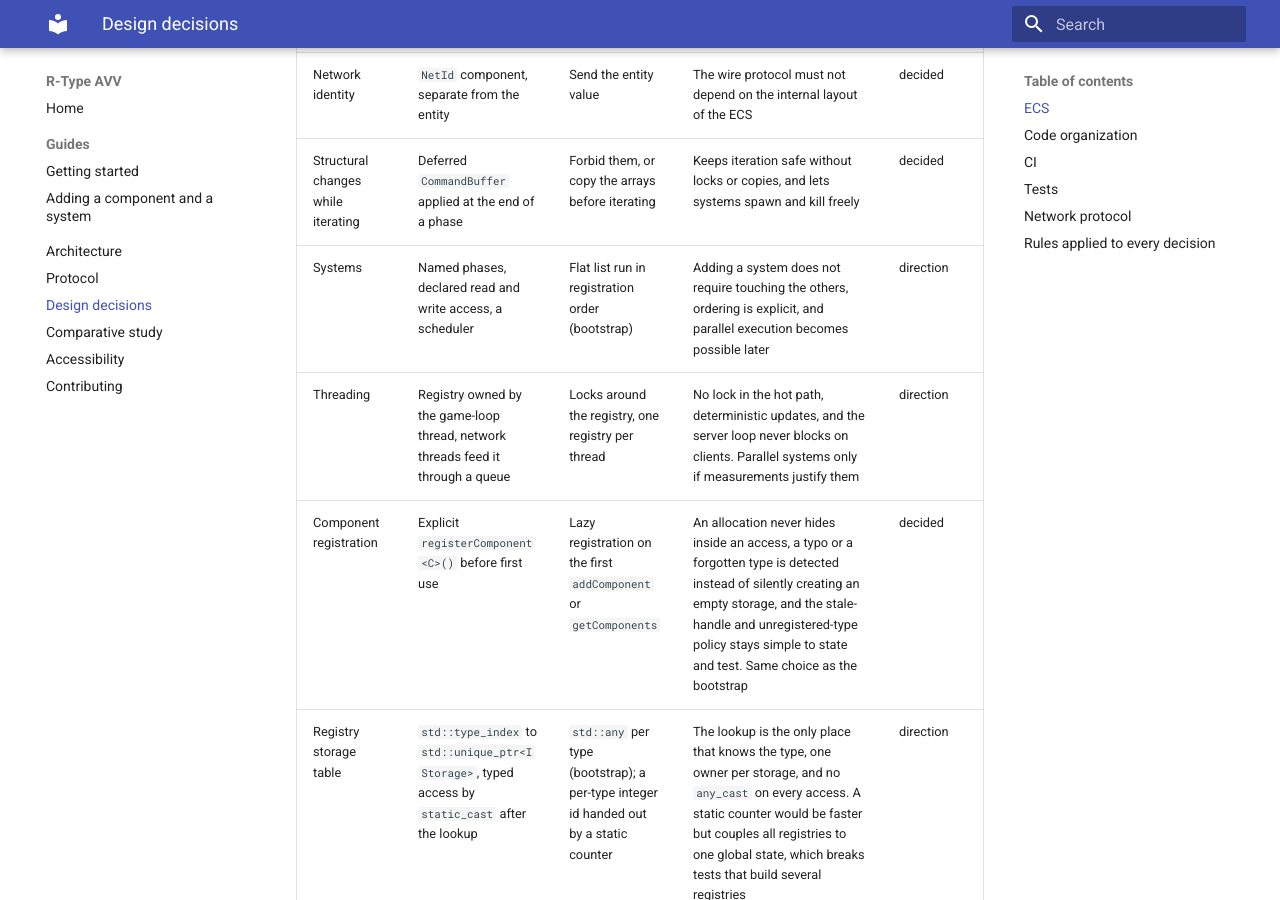
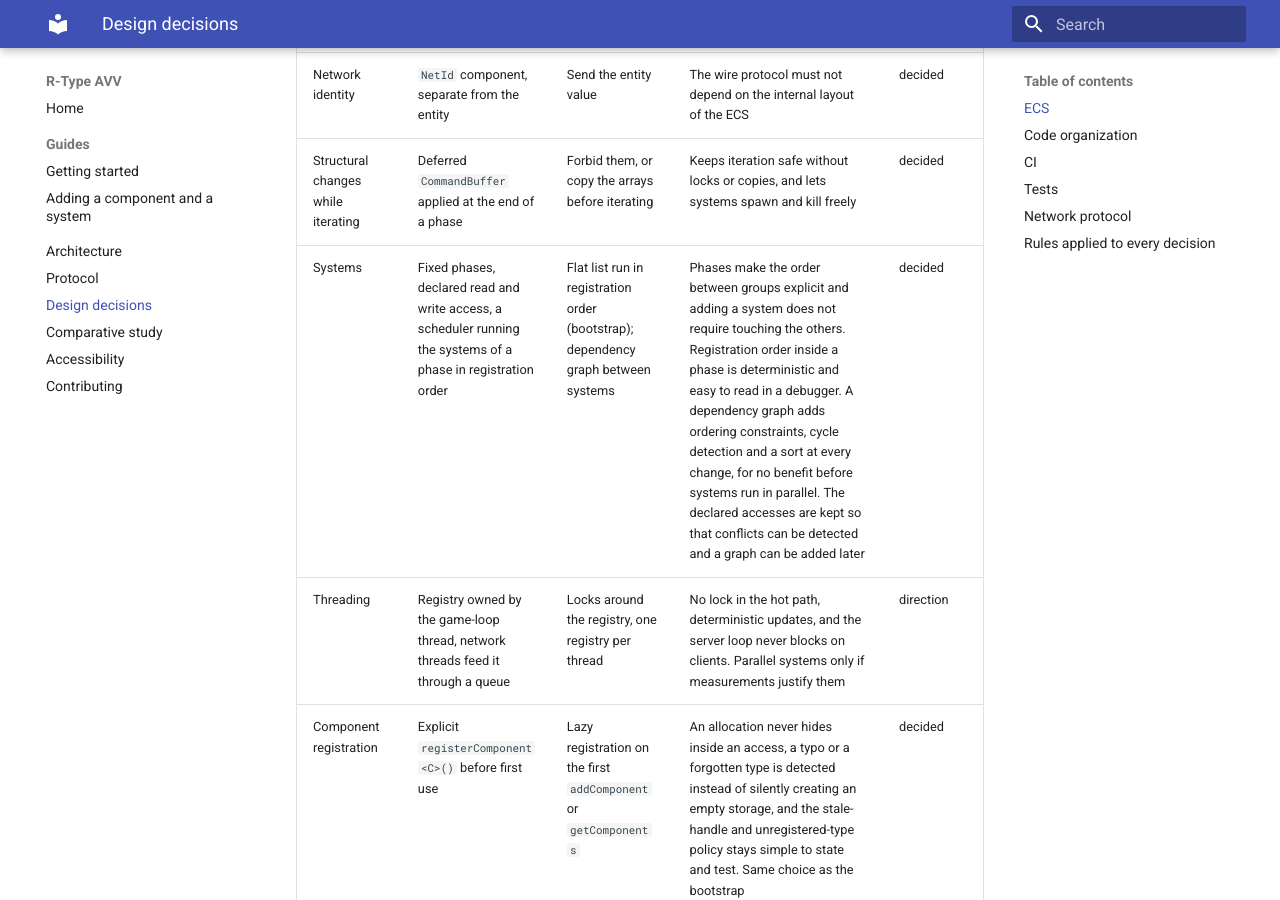
Before and after one commit to Chezrush/R-TYPE, an MkDocs documentation site: the page built from docs/decisions.md, in a window 1280 px wide and 900 px high, scrolled down 724 px. Built offline with MkDocs 1.6.1 and Material for MkDocs 9.7.7, drawn with Linux system fonts in a browser that asks for light colours.

Commit message:
docs(engine): record the scheduler ordering decision
Part of #86

```diff
--- a/docs/decisions.md
+++ b/docs/decisions.md
@@ -15,7 +15,7 @@ principle is chosen and the details are still to be settled.
 | Entity identity | Index + generation | Plain index (bootstrap) | A reused index must not be mistaken for the entity that died. Matters most for late network messages | decided |
 | Network identity | `NetId` component, separate from the entity | Send the entity value | The wire protocol must not depend on the internal layout of the ECS | decided |
 | Structural changes while iterating | Deferred `CommandBuffer` applied at the end of a phase | Forbid them, or copy the arrays before iterating | Keeps iteration safe without locks or copies, and lets systems spawn and kill freely | decided |
-| Systems | Named phases, declared read and write access, a scheduler | Flat list run in registration order (bootstrap) | Adding a system does not require touching the others, ordering is explicit, and parallel execution becomes possible later | direction |
+| Systems | Fixed phases, declared read and write access, a scheduler running the systems of a phase in registration order | Flat list run in registration order (bootstrap); dependency graph between systems | Phases make the order between groups explicit and adding a system does not require touching the others. Registration order inside a phase is deterministic and easy to read in a debugger. A dependency graph adds ordering constraints, cycle detection and a sort at every change, for no benefit before systems run in parallel. The declared accesses are kept so that conflicts can be detected and a graph can be added later | decided |
 | Threading | Registry owned by the game-loop thread, network threads feed it through a queue | Locks around the registry, one registry per thread | No lock in the hot path, deterministic updates, and the server loop never blocks on clients. Parallel systems only if measurements justify them | direction |
 | Component registration | Explicit `registerComponent<C>()` before first use | Lazy registration on the first `addComponent` or `getComponents` | An allocation never hides inside an access, a typo or a forgotten type is detected instead of silently creating an empty storage, and the stale-handle and unregistered-type policy stays simple to state and test. Same choice as the bootstrap | decided |
 | Registry storage table | `std::type_index` to `std::unique_ptr<IStorage>`, typed access by `static_cast` after the lookup | `std::any` per type (bootstrap); a per-type integer id handed out by a static counter | The lookup is the only place that knows the type, one owner per storage, and no `any_cast` on every access. A static counter would be faster but couples all registries to one global state, which breaks tests that build several registries | direction |
```
